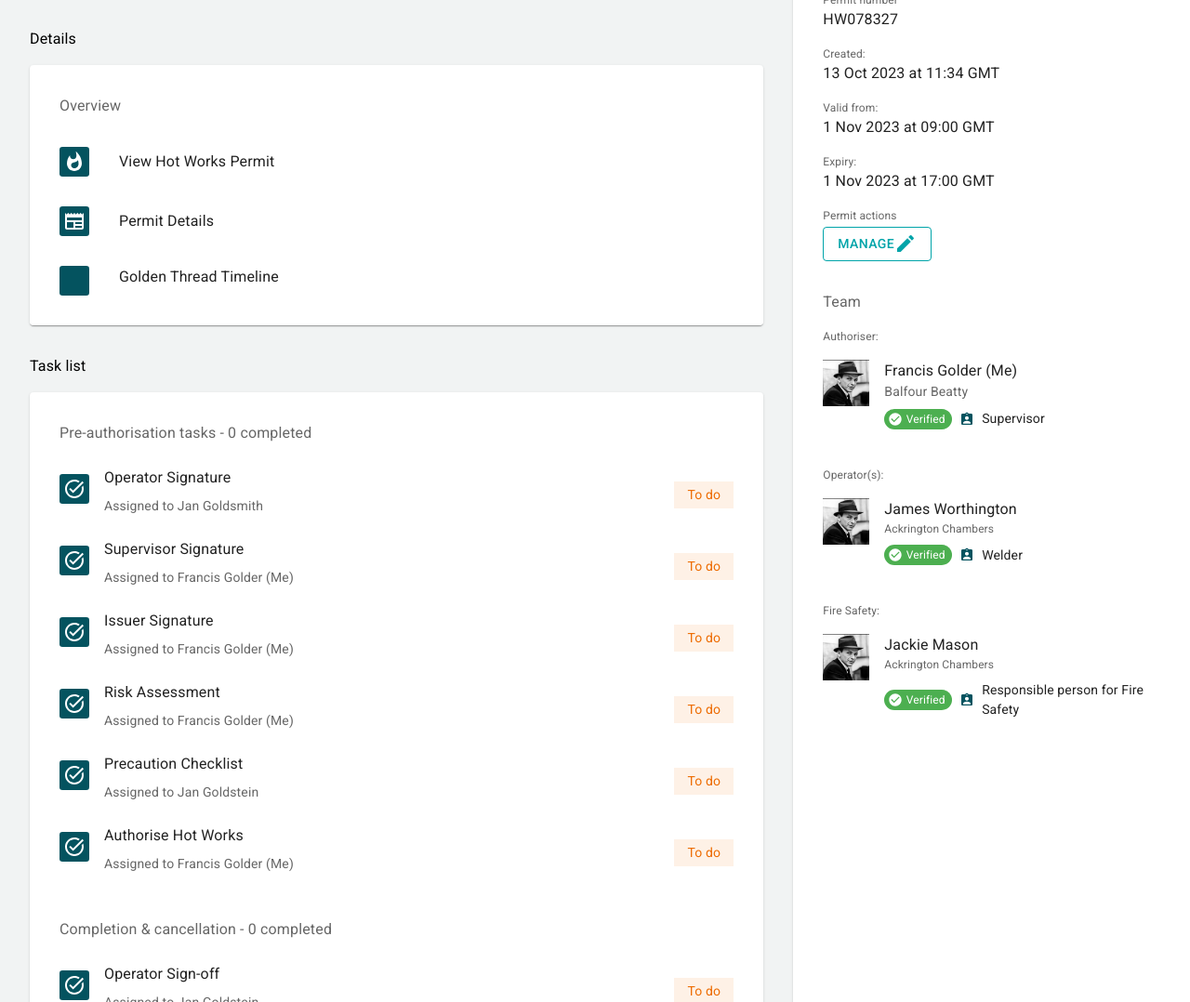
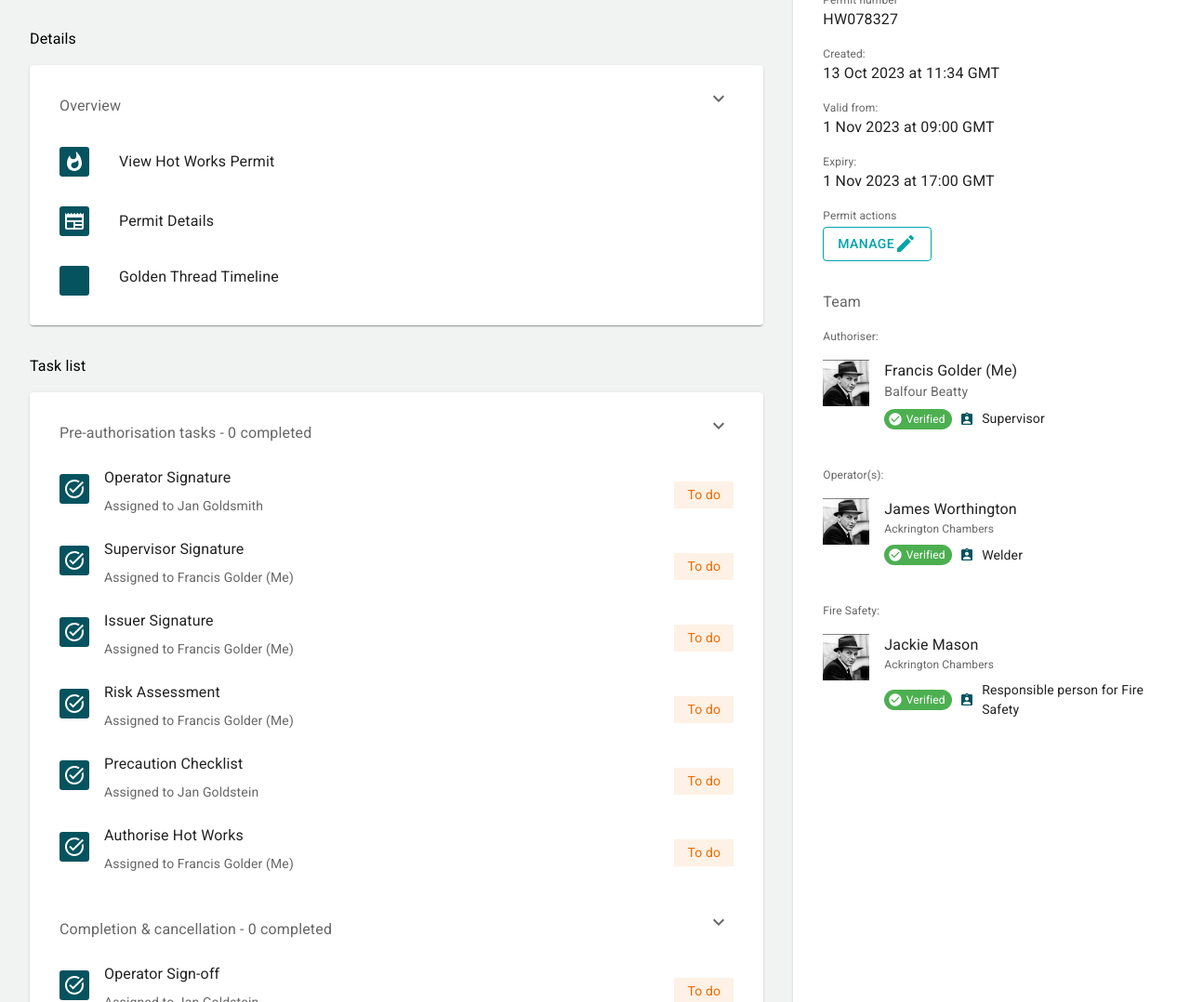
Before and after one commit to Catherinen29/skunkworks, a React (Create React App) app: page /hwpermitoverview in a window 1280 px wide. Shown: the part 321-1399 px from the top of the page at 93% size. Built offline with nearby package versions, Linux system fonts and the light colour scheme.

Commit message:
Add drop down buttons.

```diff
--- a/src/components/Permit/HWPermitOverview.js
+++ b/src/components/Permit/HWPermitOverview.js
@@ -7,6 +7,7 @@ import { PreAuthStatusTag } from "../common/PermitStatusTags";
 import WhatshotIcon from '@mui/icons-material/Whatshot';
 import NewspaperIcon from '@mui/icons-material/Newspaper';
 import TaskAltIcon from '@mui/icons-material/TaskAlt';
+import KeyboardArrowDownIcon from '@mui/icons-material/KeyboardArrowDown';
 import TodoTag from "../common/TodoTag";
 import PermitDetails from "./PermitDetails";
 import SideBar from "../common/SideBar";
@@ -16,6 +17,11 @@ import PermitView from "./PermitView";
 export default function HWPermitOverview() {
 
 const navigate = useNavigate()
+
+// Show and hide lists
+const [showOverview, setShowOverview] = useState(true)
+const [showTaskList, setShowTaskList] = useState(true)
+const [showCompletionSignOff, setShowCompletionSignOff] = useState(true)
 
 // Manage Permit Overview
 const [openPermitView, setOpenPermitView] = useState(false)
@@ -101,11 +107,19 @@ return (
     <Box sx={{bgcolor: '#f1f3f3', m: '2rem'}}>
         <Typography>Details</Typography>
         <Card sx={{p: 0, my: '1rem', bgcolor: 'white'}}>
+            <Box sx={{display: 'flex', justifyContent: 'space-between', alignItems: 'center'}}>
                 <Typography sx={{color: 'rgba(0, 0, 0, 0.6)', m: '1rem',
                 pt: '1rem', pl: '1rem'}}>
                     Overview</Typography>
-            {/* DROP DOWN */}
+                <Button onClick={() => setShowOverview(prev => !prev)}
+                        disableRipple
+                        sx={{mx: '1rem'}}>
+                    <KeyboardArrowDownIcon sx={{color: 'rgba(0, 0, 0, 0.6)'}} />
+                </Button>
+            </Box>
 
+    {showOverview &&
+        <Box>
             <Card elevation={0} sx={{display: 'flex', flexDirection: 'row',
                 "&:hover": {
                     bgcolor: "#f1f3f3"}
@@ -145,19 +159,29 @@ return (
                     }}></Box>
                 <Typography sx={{my: '1rem'}}>Golden Thread Timeline</Typography>
             </Card>
-
+        </Box>
+    }
             </Card>
         </Box>
+
 
 
             {/* Task list */}
         <Box sx={{bgcolor: '#f1f3f3', m: '2rem'}}>
             <Typography>Task list</Typography>
             <Card sx={{p: 0, my: '1rem', bgcolor: 'white'}}>
+                <Box sx={{display: 'flex', justifyContent: 'space-between', alignItems: 'center'}}>
                     <Typography sx={{color: 'rgba(0, 0, 0, 0.6)', p: '2rem', pb: '1rem'}}>
                         Pre-authorisation tasks - 0 completed</Typography>
-            {/* DROP DOWN */}
+                    <Button onClick={() => setShowTaskList(prev => !prev)}
+                        disableRipple
+                        sx={{mx: '1rem'}}>
+                        <KeyboardArrowDownIcon sx={{color: 'rgba(0, 0, 0, 0.6)'}} />
+                    </Button>
+                </Box>
 
+        {showTaskList &&
+            <Box>
                 <Box sx={{display: 'flex', flexDirection: 'row', px: '1rem', justifyContent: 'space-between',
                     "&:hover": {
                         bgcolor: "#f1f3f3"}
@@ -290,14 +314,22 @@ return (
                         <TodoTag sx={{display: 'flex', alignSelf: 'flex-end'}} /></Box>
                     </CardActionArea>
                 </Card>
+            </Box>
+        }
 
 
+                <Box sx={{display: 'flex', justifyContent: 'space-between', alignItems: 'center'}}>
+                    <Typography sx={{color: 'rgba(0, 0, 0, 0.6)', p: '2rem', pb: '1rem'}}>
+                    Completion & cancellation - 0 completed</Typography>
+                    <Button onClick={() => setShowCompletionSignOff(prev => !prev)}
+                        disableRipple
+                        sx={{mx: '1rem'}}>
+                        <KeyboardArrowDownIcon sx={{color: 'rgba(0, 0, 0, 0.6)'}} />
+                    </Button>
+                </Box>
 
-            <Typography sx={{color: 'rgba(0, 0, 0, 0.6)', p: '2rem', pb: '1rem'
-            }}>
-                Completion & cancellation - 0 completed</Typography>
-            {/* DROP DOWN */}
-
+        {showCompletionSignOff &&
+            <Box>
                 <Box sx={{display: 'flex', flexDirection: 'row', px: '1rem', justifyContent: 'space-between',
                     "&:hover": {
                         bgcolor: "#f1f3f3"}
@@ -361,6 +393,8 @@ return (
                     <Box sx={{display: 'flex', alignItems: 'center', pr: '1rem'}}>
                         <TodoTag sx={{display: 'flex', alignSelf: 'flex-end'}} /></Box>
                 </Box>
+            </Box>
+        }
 
             </Card>
         </Box>
```
Lines whose indentation alone changed are shown as unchanged.
